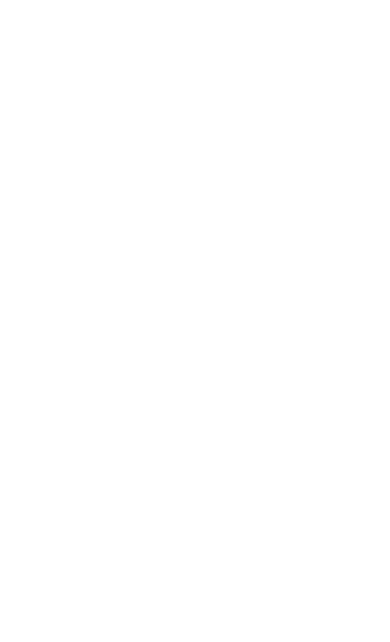
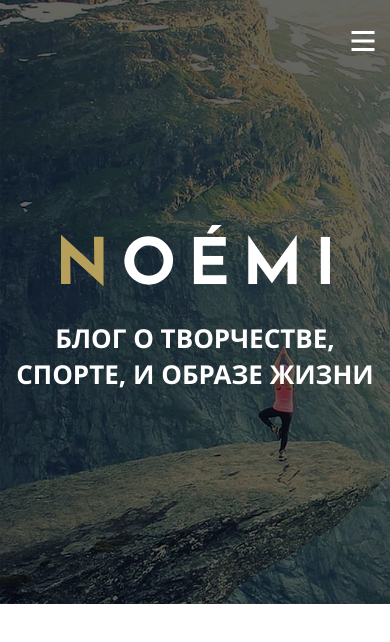
Before and after one commit to stasyabunina/mq-diplom, a plain HTML site: page index.html in a window 390 px wide. Drawn offline with Linux system fonts and the light colour scheme.

Commit message:
make adaptive header

```diff
--- a/css/style.css
+++ b/css/style.css
@@ -0,0 +1,279 @@
+@font-face {
+  font-family: 'OpenSans';
+  font-style: normal;
+  font-weight: 400;
+  font-display: swap;
+  src: local('OpenSansRegular'),
+    url('../fonts/OpenSans-Regular.woff2') format('woff2'),
+    url('../fonts/OpenSans-Regular.woff') format('woff');
+}
+
+@font-face {
+  font-family: 'OpenSans';
+  font-style: normal;
+  font-weight: 700;
+  font-display: swap;
+  src: local('OpenSansBold'),
+    url('../fonts/OpenSans-Bold.woff2') format('woff2'),
+    url('../fonts/OpenSans-Bold.woff') format('woff');
+}
+
+html {
+  box-sizing: border-box;
+}
+
+*,
+*::before,
+*::after {
+  box-sizing: inherit;
+  margin: 0;
+  padding: 0;
+}
+
+ul {
+  list-style-type: none;
+}
+
+a {
+  color: inherit;
+  text-decoration: none;
+  background-color: transparent;
+}
+
+img,
+svg {
+  max-width: 100%;
+  border-style: none;
+}
+
+body {
+  min-width: 320px;
+  margin: 0;
+  font-family: "OpenSans", sans-serif;
+  font-weight: 400;
+  font-size: 15px;
+  line-height: 1.6em;
+  background-color: white;
+}
+
+main {
+  display: block;
+}
+
+button,
+input,
+optgroup,
+select,
+textarea {
+  font-family: inherit;
+  font-size: 100%;
+  line-height: 1.15;
+  margin: 0;
+}
+
+button,
+input {
+  overflow: visible;
+}
+
+button,
+select {
+  text-transform: none;
+}
+
+textarea {
+  overflow: auto;
+}
+
+.visually-hidden {
+  position: absolute;
+  width: 1px;
+  height: 1px;
+  margin: -1px;
+  padding: 0;
+  border: 0;
+  clip: rect(0 0 0 0);
+  overflow: hidden;
+}
+
+.container {
+  max-width: 1660px;
+  padding: 0 247px;
+  margin: 0 auto;
+}
+
+.header {
+  width: 100%;
+  position: relative;
+  padding-bottom: 125px;
+  padding-top: 26px;
+  margin-bottom: 59px;
+  background-image: url(../images/banner-bg.jpg);
+  background-position: top center;
+  background-repeat: no-repeat;
+  background-size: cover;
+  background-color: #000;
+}
+
+header::before {
+  content: '';
+  display: block;
+  position: absolute;
+  background-color: #000;
+  left: 0;
+  top: 0;
+  right: 0;
+  bottom: 0;
+  opacity: 0.6;
+  z-index: 1;
+}
+
+.header-wrapper {
+  position: relative;
+  margin-bottom: 100px;
+  display: flex;
+  justify-content: space-between;
+  align-items: center;
+  z-index: 2;
+}
+
+.logo {
+  width: 179px;
+}
+
+.nav-list {
+  display: flex;
+}
+
+.nav-list-item:not(:last-child) {
+  margin-right: 34px;
+}
+
+.nav-list-item:hover {
+  text-decoration: underline;
+}
+
+.nav-link {
+  font-size: 13px;
+  text-transform: uppercase;
+  color: #fff;
+  line-height: auto;
+}
+
+.header-title {
+  position: relative;
+  max-width: 687px;
+  font-size: 45px;
+  text-transform: uppercase;
+  font-weight: 700;
+  line-height: 1.67em;
+  text-align: center;
+  margin: 0 auto;
+  z-index: 2;
+  color: #fff;
+}
+
+.burger {
+  width: 23px;
+  height: 20px;
+  display: none;
+  position: relative;
+  z-index: 2;
+  cursor: pointer;
+  border: none;
+  background-color: transparent;
+}
+
+.burger-line {
+  position: absolute;
+  left: 50%;
+  width: 100%;
+  height: 3px;
+  background-color: white;
+  transform: translateX(-50%);
+}
+
+.burger-line:first-child {
+  top: 0;
+}
+
+.burger-line:nth-child(2) {
+  top: 50%;
+  transform: translateY(-50%) translateX(-50%);
+}
+
+.burger-line:last-child {
+  bottom: 0;
+}
+
+@media (max-width: 1200px) and (min-width: 641px) {
+  .header {
+    padding-top: 43px;
+    padding-bottom: 112px;
+    background-image: url(../images/banner-bg-tablet.jpg);
+    background-position: bottom center;
+  }
+
+  .container {
+    padding: 0 35px;
+  }
+
+  .header-wrapper {
+    margin-bottom: 84px;
+  }
+
+  .logo {
+    width: 158px;
+  }
+
+  .header-nav {
+    display: none;
+  }
+
+  .burger {
+    display: block;
+  }
+
+  .header-title {
+    max-width: 620px;
+    font-size: 40px;
+    line-height: 1.38em;
+  }
+}
+
+@media (max-width: 640px) {
+  .header {
+    padding-top: 31px;
+    padding-bottom: 211px;
+    background-image: url(../images/banner-mobile.jpg);
+    background-position: bottom center;
+  }
+
+  .container {
+    padding: 0 16px;
+  }
+
+  .header-wrapper {
+    flex-direction: column-reverse;
+    margin-bottom: 29px;
+  }
+
+  .logo {
+    width: 269px;
+  }
+
+  .header-nav {
+    display: none;
+  }
+
+  .burger {
+    display: block;
+    align-self: flex-end;
+    margin-bottom: 174px;
+  }
+
+  .header-title {
+    font-size: 26px;
+    line-height: 1.38em;
+  }
+}
--- a/index.html
+++ b/index.html
@@ -1,13 +1,54 @@
 <!DOCTYPE html>
 <html lang="ru">
+
 <head>
-    <meta charset="UTF-8">
-    <meta http-equiv="X-UA-Compatible" content="IE=edge">
-    <meta name="viewport" content="width=device-width, initial-scale=1.0">
-    <title>Noemi</title>
-    <link rel="stylesheet" href="css/style.css">
+  <meta charset="UTF-8">
+  <meta http-equiv="X-UA-Compatible" content="IE=edge">
+  <meta name="viewport" content="width=device-width, initial-scale=1.0">
+  <title>Noemi</title>
+  <link rel="stylesheet" href="css/style.css">
 </head>
+
 <body>
+  <header class="header">
+    <div class="container">
+      <div class="header-wrapper">
+        <a href="#" class="logo">
+          <img class="logo-img" src="svg/noemi-logo.svg" alt="Логотип Noemi">
+        </a>
+        <nav class="header-nav">
+          <ul class="nav-list">
+            <li class="nav-list-item">
+              <a class="nav-link" href="#">Главная</a>
+            </li>
+            <li class="nav-list-item">
+              <a class="nav-link" href="#">Посты</a>
+            </li>
+            <li class="nav-list-item">
+              <a class="nav-link" href="#">Статьи</a>
+            </li>
+            <li class="nav-list-item">
+              <a class="nav-link" href="#">Теги</a>
+            </li>
+            <li class="nav-list-item">
+              <a class="nav-link" href="#">Темы</a>
+            </li>
+            <li class="nav-list-item">
+              <a class="nav-link" href="#">Контакты</a>
+            </li>
+          </ul>
+        </nav>
+        <button class="burger" type="button">
+          <span class="burger-line"></span>
+          <span class="burger-line"></span>
+          <span class="burger-line"></span>
+        </button>
+      </div>
+      <h1 class="header-title">
+        <a href="#">Блог о творчестве, спорте, и образе жизни</a>
+      </h1>
+    </div>
+  </header>
+</body>
 
-</body>
 </html>
```
